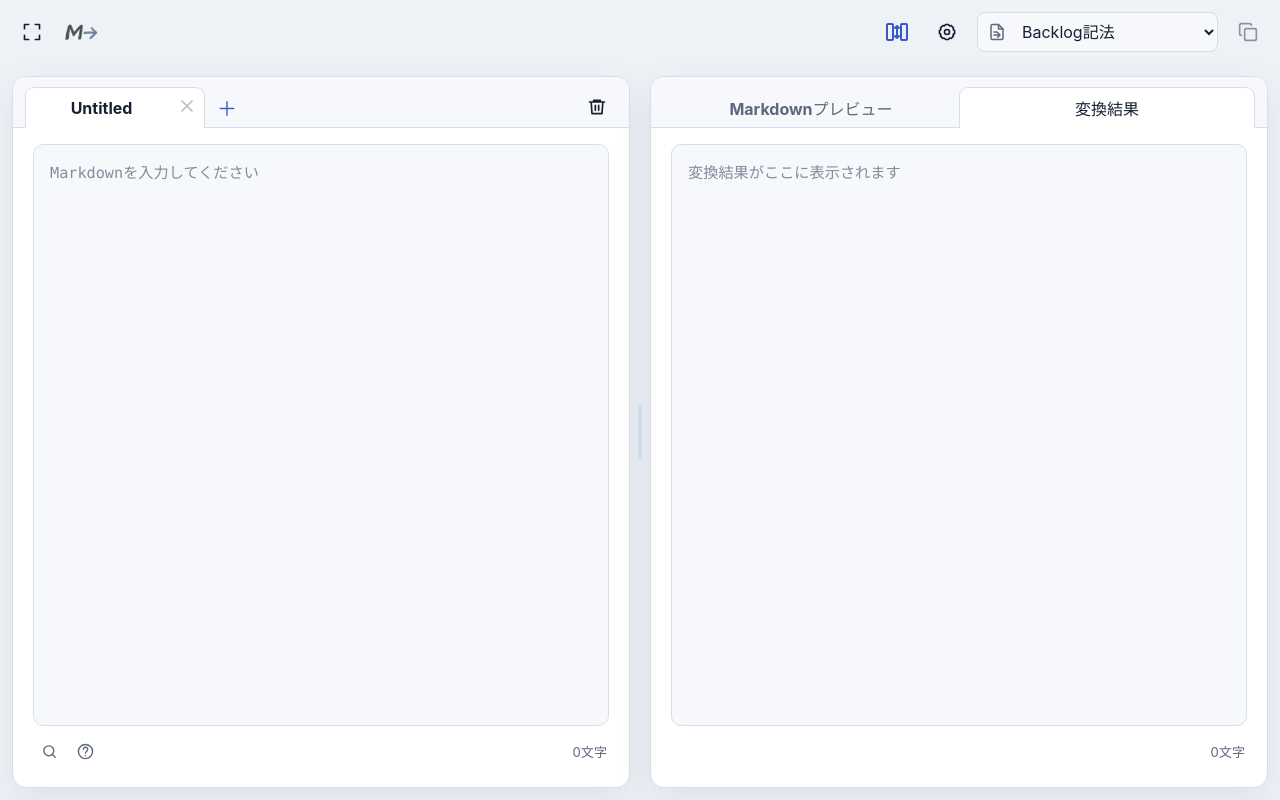
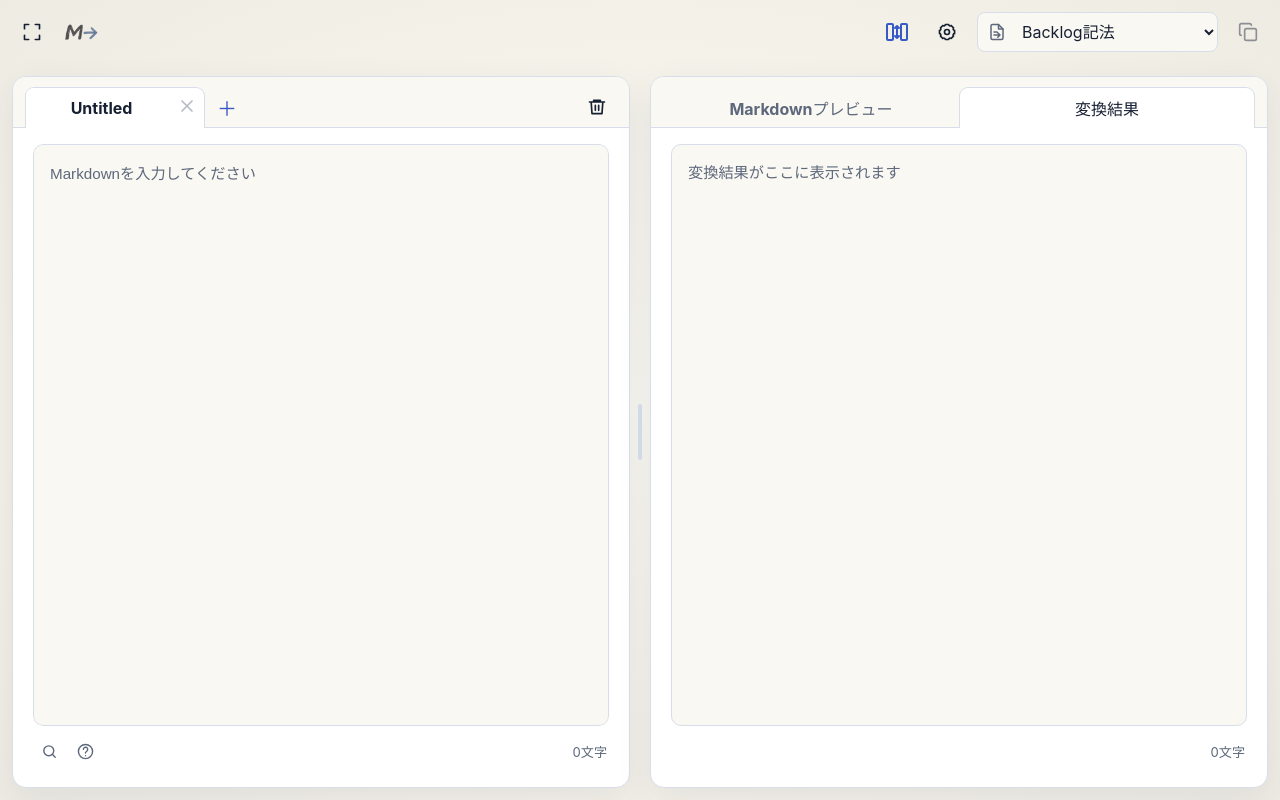
Before and after one commit to bKiyoh/md-converter, a Vue app: page / in a window 1280 px wide. Built offline with nearby package versions, Linux system fonts and the light colour scheme; a web font is replaced by a local one.

Commit message:
feat: 通常モードにも共通の配色と本文フォントを適用

```diff
--- a/src/components/editor/MarkdownEditor.vue
+++ b/src/components/editor/MarkdownEditor.vue
@@ -449,10 +449,6 @@ function resizeTextarea(): void {
 }
 
 function handleFontLoadingFinished(): void {
-  if (!props.focusMode) {
-    return
-  }
-
   // swap後の折り返しで現在一致が画面外へ移るため、選択を変えず位置だけを再評価する。
   resizeTextarea()
   scrollCurrentMatchIntoView()
--- a/src/composables/useScrollSync.ts
+++ b/src/composables/useScrollSync.ts
@@ -255,6 +255,7 @@ export function useScrollSync(options: ScrollSyncOptions): void {
   onMounted(() => {
     window.addEventListener('resize', invalidate)
     document.fonts?.addEventListener('loadingdone', invalidate)
+    document.fonts?.addEventListener('loadingerror', invalidate)
   })
 
   onBeforeUnmount(() => {
@@ -265,5 +266,6 @@ export function useScrollSync(options: ScrollSyncOptions): void {
     expectedPositions.clear()
     window.removeEventListener('resize', invalidate)
     document.fonts?.removeEventListener('loadingdone', invalidate)
+    document.fonts?.removeEventListener('loadingerror', invalidate)
   })
 }
--- a/src/style.css
+++ b/src/style.css
@@ -16,7 +16,7 @@
     "Segoe UI",
     sans-serif;
   color: #172033;
-  background: #eef2f7;
+  background: #f5f2ea;
   font-synthesis: none;
   text-rendering: optimizeLegibility;
 }
@@ -57,9 +57,11 @@ select:focus-visible {
 }
 
 .app {
-  --page: #eef2f7;
+  --page: #f5f2ea;
+  --page-center: #faf8f2;
+  --page-edge: #eeebe3;
   --surface: #ffffff;
-  --surface-muted: #f6f8fb;
+  --surface-muted: var(--page-center);
   --border: #d7deea;
   --text: #172033;
   --muted: #5d687c;
@@ -82,7 +84,13 @@ select:focus-visible {
   min-height: 100dvh;
   padding: 12px;
   color: var(--text);
-  background: var(--page);
+  background-color: var(--page);
+  background-image: radial-gradient(
+    ellipse at 50% 50%,
+    var(--page-center) 0%,
+    var(--page) 60%,
+    var(--page-edge) 100%
+  );
 }
 
 .app--internal-scroll {
@@ -134,8 +142,10 @@ select:focus-visible {
 
 .app[data-theme="dark"] {
   --page: #111722;
+  --page-center: #151d2a;
+  --page-edge: #0e131c;
   --surface: #1a2230;
-  --surface-muted: #141c28;
+  --surface-muted: var(--page-center);
   --border: #344054;
   --text: #eef3fb;
   --muted: #aeb9ca;
@@ -152,7 +162,7 @@ select:focus-visible {
   --error-border: #914f4f;
   --error-text: #ffc0c0;
   --search-match-bg: rgb(250 204 72 / 38%);
-  --search-current-bg: rgb(251 146 60 / 66%);
+  --search-current-bg: rgb(251 146 60 / 56%);
 }
 
 .app-header {
@@ -1269,6 +1279,15 @@ h2 {
   white-space: pre-wrap;
 }
 
+.editor-panel {
+  --editor-font-family: "Noto Sans JP", "Hiragino Kaku Gothic ProN", "Yu Gothic", Meiryo, sans-serif;
+}
+
+.editor-panel :is(.text-area, .search-highlight-layer) {
+  font-family: var(--editor-font-family);
+  font-weight: 400;
+}
+
 .text-area-shell--highlighting .text-area {
   background: transparent;
 }
@@ -1326,7 +1345,7 @@ h2 {
 
 .text-area::placeholder {
   color: var(--muted);
-  opacity: 0.75;
+  opacity: 1;
 }
 
 .output-area {
@@ -1675,33 +1694,11 @@ h2 {
 }
 
 .app.app--focus-mode {
-  --focus-bg-center: #faf8f2;
-  --focus-bg-base: #f5f2ea;
-  --focus-bg-edge: #eeebe3;
-
-  background-color: var(--focus-bg-base);
-  background-image: radial-gradient(
-    ellipse at 50% 50%,
-    var(--focus-bg-center) 0%,
-    var(--focus-bg-base) 60%,
-    var(--focus-bg-edge) 100%
-  );
   height: 100vh;
   height: 100dvh;
   min-height: 0;
   padding: 0;
   overflow: hidden;
-}
-
-.app.app--focus-mode[data-theme="dark"] {
-  --focus-bg-center: #151d2a;
-  --focus-bg-base: #111722;
-  --focus-bg-edge: #0e131c;
-  --search-current-bg: rgb(251 146 60 / 56%);
-}
-
-.app--focus-mode .text-area::placeholder {
-  opacity: 1;
 }
 
 .app--focus-mode .app-content {
@@ -1807,8 +1804,6 @@ h2 {
 
 .app--focus-mode .editor-panel {
   --focus-editor-column-width: 752px;
-  --focus-editor-font-family: "Noto Sans JP", "Hiragino Kaku Gothic ProN", "Yu Gothic", Meiryo, sans-serif;
-  --focus-editor-font-weight: 400;
   --focus-editor-font-size: 1.125rem;
   --focus-editor-line-height: 1.8;
   --focus-editor-letter-spacing: 0.02em;
@@ -1836,8 +1831,6 @@ h2 {
 }
 
 .app--focus-mode .editor-panel :is(.text-area, .search-highlight-layer) {
-  font-family: var(--focus-editor-font-family);
-  font-weight: var(--focus-editor-font-weight);
   font-size: var(--focus-editor-font-size);
   line-height: var(--focus-editor-line-height);
   letter-spacing: var(--focus-editor-letter-spacing);
@@ -2226,7 +2219,12 @@ h2 {
 }
 
 @media (forced-colors: active) {
-  .app.app--focus-mode[data-theme] {
+  .app[data-theme] {
+    --page: Canvas;
+    --page-center: Canvas;
+    --page-edge: Canvas;
+    --surface: Canvas;
+    --surface-muted: Canvas;
     --text: CanvasText;
     --muted: CanvasText;
     --search-match-bg: Mark;
@@ -2236,7 +2234,7 @@ h2 {
     background: Canvas;
   }
 
-  .app--focus-mode .search-highlight--current {
+  .search-highlight--current {
     outline: 1px solid Highlight;
   }
 }
```
Also changed, not shown: 15 other files (tests, documents, lock files or other folders).
